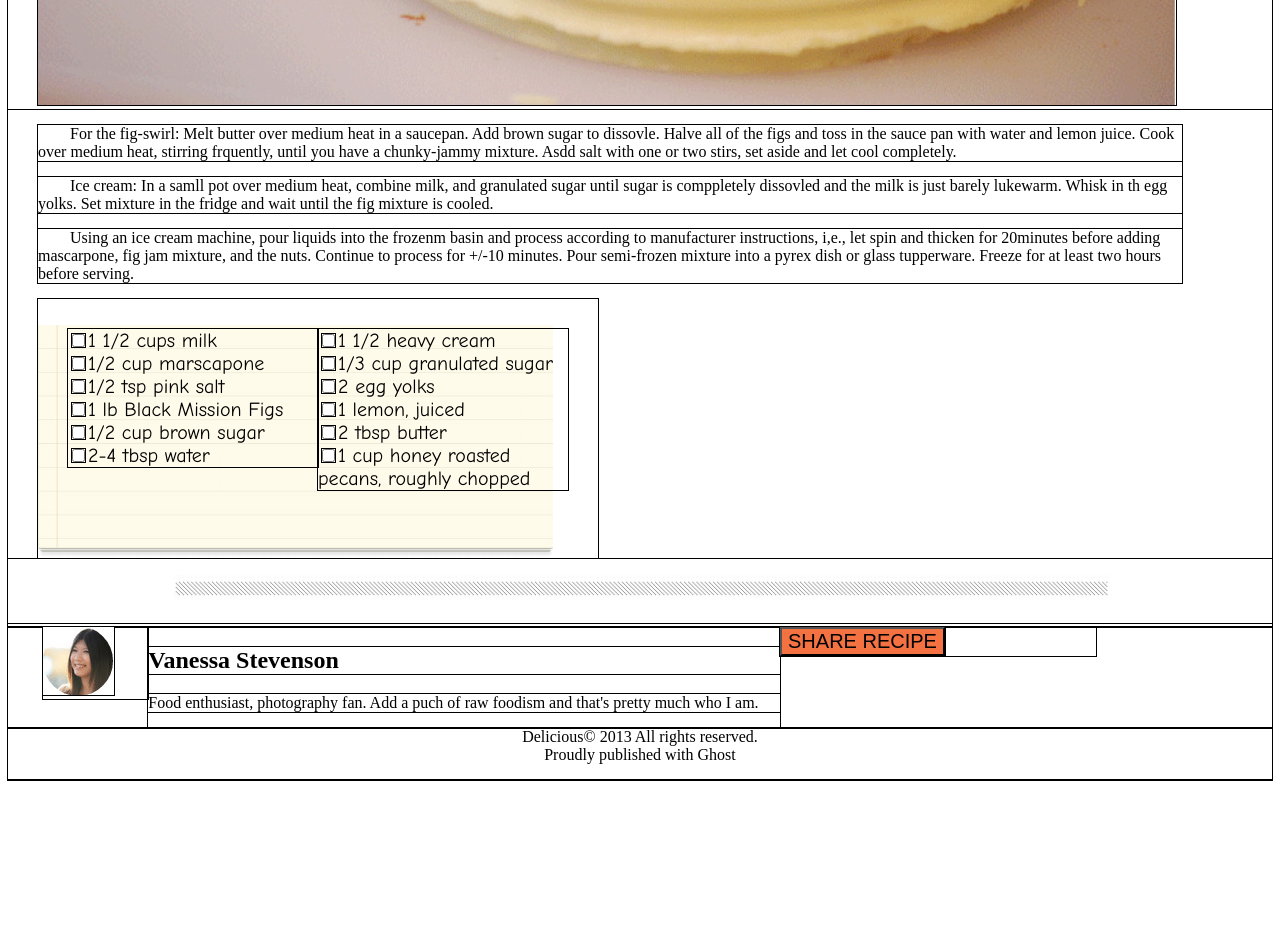
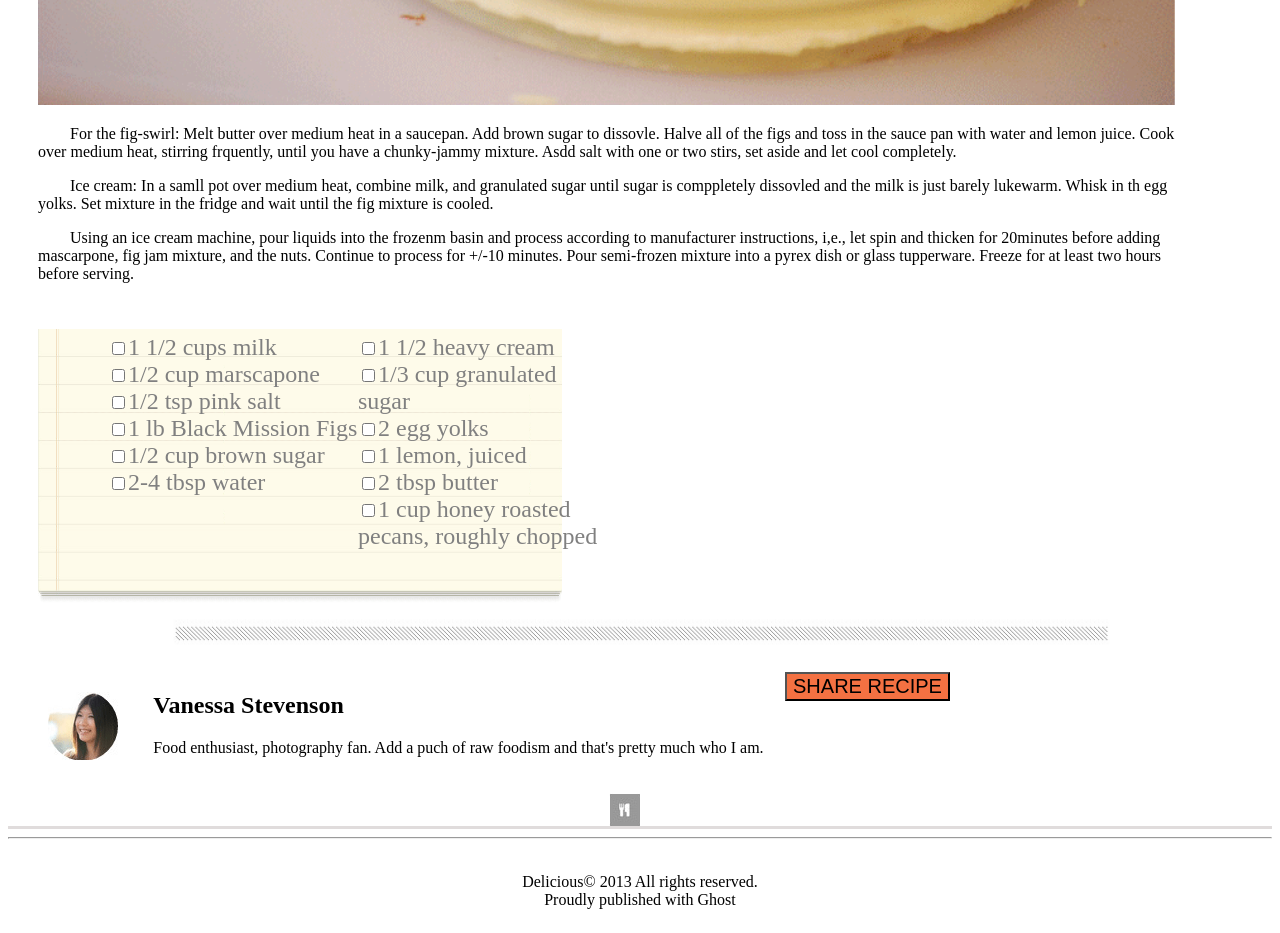
Before and after one commit to qlalberta/Chocolate_pizza, a plain HTML site: page index.html in a window 1280 px wide. Shown: the part 900-1833 px from the top of the page. Before the commit the page ends 1688 px from the top, so only its background shows below. Drawn offline with Linux system fonts and the light colour scheme.

Commit message:
revised for resubmission

```diff
--- a/css/style.css
+++ b/css/style.css
@@ -1,17 +1,14 @@
-
-* {
-  outline: 1pt solid black;
-}
 
 h1 {
    text-align:left;
    margin-top: 0;
-   margin-left: 20px;
+   margin-left: 0px;
+   margin-right: 30px;
 }
 
 h6 {
   margin-top: 0;
-  margin-left: 20px;
+  margin-left: 0px;
   font-size: 40%;
 }
 
@@ -40,6 +37,11 @@ h5 {
   border-right:200px;
 }
 
+#left {
+  text-align: left;
+  margin-left: 20px;
+}
+
 #title {
   text-align: left;
   margin-left: 25px;
@@ -64,7 +66,6 @@ h5 {
 
 #printer {
   margin-top: 25px;
-  /*margin-left: 50px;*/
   padding-left: 30px;
   align: right;
   display: block;
@@ -91,20 +92,23 @@ form {
   background-repeat: no-repeat;
   background-position: bottom left;
   background-size: 92% 90%;
-  font-family: "Comic Sans MS", cursive;
-  padding: 30px 30px 30px 30px;
+  /*font-family: "Comic Sans MS", cursive;*/
+  /*padding: 30px 30px 30px 30px;*/
   /*margin-top: 30px;*/
   margin-left: 30px;
   font-size: 20px;
   width: 500px;
   height:200px;
+  height: 270px;
+  /*font-family: 'Patrick Hand', cursive;*/
+  font-size: 24px;
+  color: gray;
+  padding: 35px 0 0 70px;
 }
 
 #form-left {
   width: 50%;
   float: left;
-  /*margin-left: 0px;*/
-  /*padding-right: 0px;*/
 }
 
 #form-right {
@@ -113,8 +117,8 @@ form {
 }
 
 #profilepic {
- align: center;
- margin-left: 35px;
+ margin-top: 20px;
+ margin-left: 40px;
 }
 
 #foot_tag {
@@ -125,6 +129,25 @@ button{
   background-color: #f47142;
   font-size:20px;
   text-align: center;
+}
+
+#footer {
+  margin-bottom: 20px;
+}
+
+#smalllogo {
+  /*text-align:center;
+  display: block;*/
+  /*margin-top: 50px;*/
+  float: right;
+}
+
+#smallborder {
+  padding-bottom: 10px;
+  border: none;
+  border-top: medium solid #e0dcdc;
+  text-align: center;
+  z-index: 8;
 }
 
 .row,
--- a/index.html
+++ b/index.html
@@ -15,13 +15,15 @@
     <h1 id="delicious">Delicious</h1>
     <h6>THE BEST FOOD BLOG ON THE WEB</h6>
     </div>
-    <div id="right" class="column col-7">
+    <div id="right" class="column col-6">
       <img src="lab-assets/fb-icon.png"/>
       <img src="lab-assets/twit-icon.png"/>
       <img src="lab-assets/gp-icon.png"/>
       <img src="lab-assets/flic-icon.png"/>
       <img src="lab-assets/insta-icon.png"/>
       <img src="lab-assets/pint-icon.png"/>
+    </div>
+    <div id="left" class="column col-1">
       <img src="lab-assets/rss-icon.png"/>
       <img src="lab-assets/mail-icon.png"/>
     </div>
@@ -80,7 +82,7 @@
      </div>
    </main>
    <footer>
-     <div class="row">
+     <div id="footer" class="row">
      <div class = "column col-1" id="profilepic">
        <img src="lab-assets/van-pic.png"/>
      </div>
@@ -93,7 +95,15 @@
       </div>
       </div>
       <div class="row">
-      <div class ="column col-12"
+      <div class ="column col-6">
+      <img id="smalllogo" src="lab-assets/small-logo.png"/>
+     </div>
+   </div>
+   <div id="smallborder">
+   <hr />
+ </div>
+      <div class="row">
+      <div class ="column col-12">
       <p id="foot_tag" >Delicious&copy 2013 All rights reserved.<br>Proudly published with Ghost</p>
       </div>
       </div>
```
